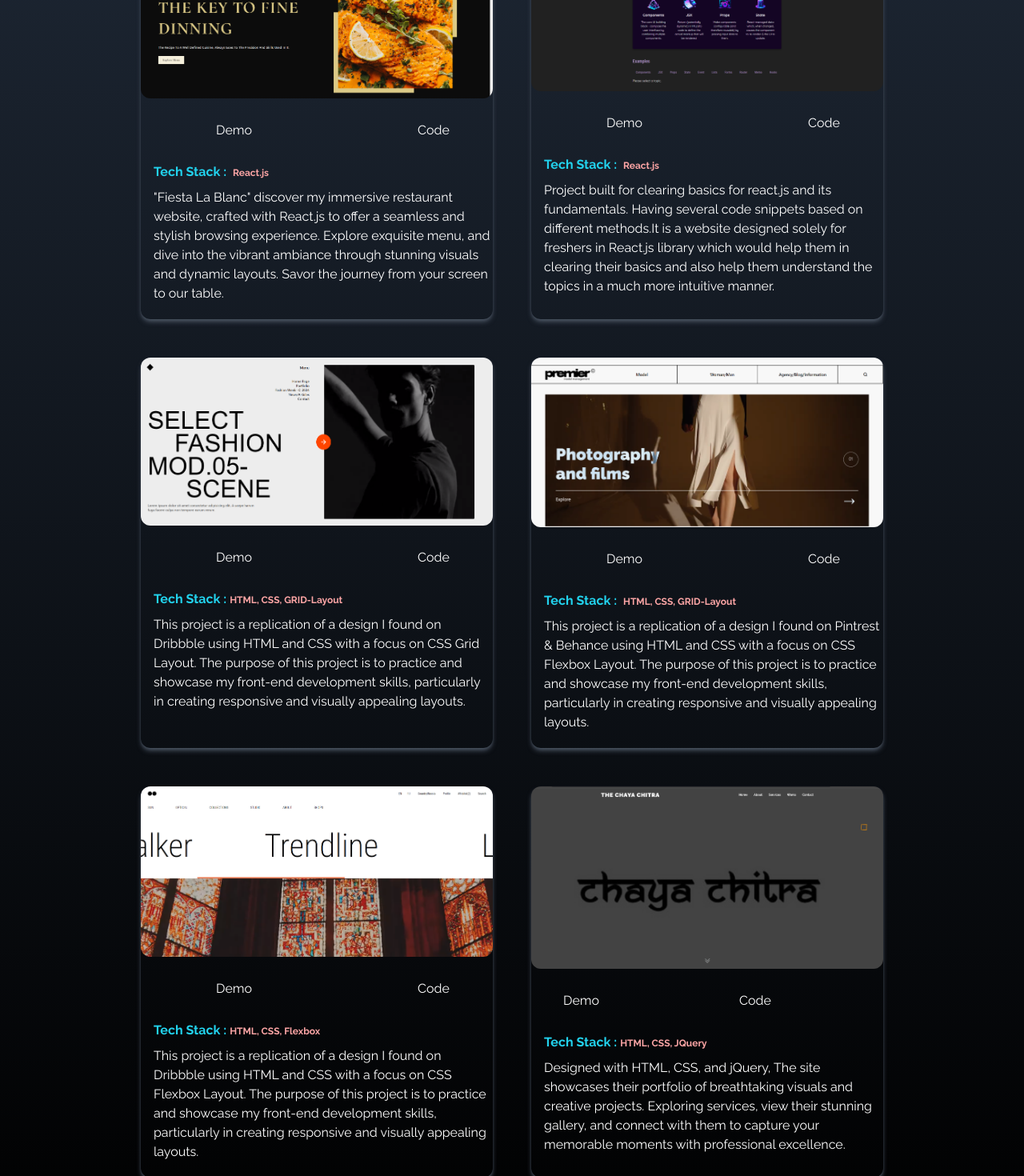
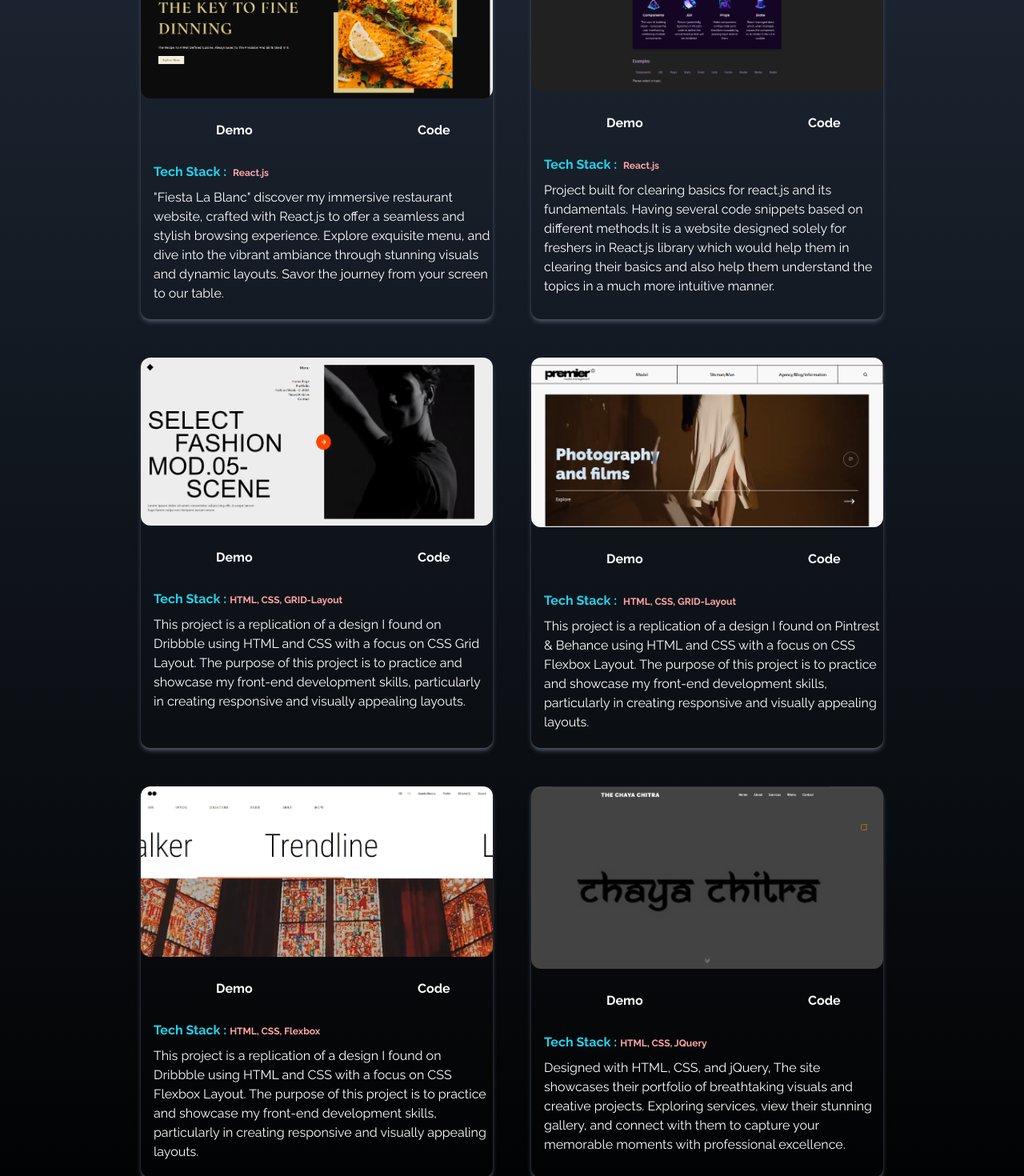
Before and after one commit to Vargos98/personal-portfolio, a React (Create React App) app: page / in a window 1280 px wide. Shown: the part 1060-2530 px from the top of the page at 80% size. Built offline with nearby package versions, Linux system fonts and the light colour scheme.

Commit message:
Update Portfolio.jsx

```diff
--- a/src/components/Portfolio.jsx
+++ b/src/components/Portfolio.jsx
@@ -30,8 +30,8 @@ const Portfolio = () => {
                     <div className='shadow-md shadow-gray-600 rounded-l-xl rounded-r-xl  duration-200 hover:scale-110'>
                         <img src={FiestaLaBlanc} alt="" className='rounded-xl duration-200 hover:scale-105' />
                         <div className='flex items-center justify-center '>
-                            <a href="https://restaurant-react-app-rust.vercel.app/" className='w-1/2 px-6 py-3 m-4 duration-200 hover:scale-105 hover:text-gray-400'>Demo</a>
-                            <a href="https://github.com/Vargos98/restaurant-react-app" className='w-1 px-6 py-3 m-4 duration-200 hover:scale-105 hover:text-gray-400'>Code</a>
+                            <a href="https://restaurant-react-app-rust.vercel.app/" className='w-1/2 px-6 py-3 m-4 duration-200 hover:scale-105 hover:text-gray-400'><strong>Demo</strong></a>
+                            <a href="https://github.com/Vargos98/restaurant-react-app" className='w-1 px-6 py-3 m-4 duration-200 hover:scale-105 hover:text-gray-400'><strong>Code</strong></a>
 
                         </div>
                         <p className='text-md bold inline ml-4 mt-5 mb-5 font-bold text-cyan-400'>Tech Stack : <span className=' text-xs mt-2 text-red-300 ml-1 '> React.js</span> </p>
@@ -45,8 +45,8 @@ const Portfolio = () => {
                     <div className='shadow-md shadow-gray-600 rounded-l-xl rounded-r-xl duration-200 hover:scale-110'>
                         <img src={reactEssentials} alt="" className='rounded-xl  duration-200 hover:scale-105' />
                         <div className='flex items-center justify-center'>
-                            <a href="https://react-essentials-rosy.vercel.app/" className='w-1/2 px-6 py-3 m-4 duration-200 hover:scale-105 hover:text-gray-400'>Demo</a>
-                            <a href="https://github.com/Vargos98/react-essentials" className='w-1 px-6 py-3 m-4 duration-200 hover:scale-105 hover:text-gray-400'>Code</a>
+                            <a href="https://react-essentials-rosy.vercel.app/" className='w-1/2 px-6 py-3 m-4 duration-200 hover:scale-105 hover:text-gray-400'><strong>Demo</strong></a>
+                            <a href="https://github.com/Vargos98/react-essentials" className='w-1 px-6 py-3 m-4 duration-200 hover:scale-105 hover:text-gray-400'><strong>Code</strong></a>
                         </div>
                         <p className='text-md bold inline ml-4 mt-5 mb-5 font-bold text-cyan-400'>Tech Stack : <span className=' text-xs mt-2 text-red-300 ml-1 '> React.js</span></p>
 
@@ -58,8 +58,8 @@ const Portfolio = () => {
                     <div className='shadow-md shadow-gray-600 rounded-l-xl rounded-r-xl  duration-200 hover:scale-110'>
                         <img src={fashion} alt="" className='rounded-xl  duration-200 hover:scale-105' />
                         <div className='flex items-center justify-center'>
-                            <a href="https://dribble-fashion-week.vercel.app/" className='w-1/2 px-6 py-3 m-4 duration-200 hover:scale-105 hover:text-gray-400'>Demo</a>
-                            <a href="https://github.com/Vargos98/profile-page/tree/main" className='w-1 px-6 py-3 m-4 duration-200 hover:scale-105 hover:text-gray-400'>Code</a>
+                            <a href="https://dribble-fashion-week.vercel.app/" className='w-1/2 px-6 py-3 m-4 duration-200 hover:scale-105 hover:text-gray-400'><strong>Demo</strong></a>
+                            <a href="https://github.com/Vargos98/profile-page/tree/main" className='w-1 px-6 py-3 m-4 duration-200 hover:scale-105 hover:text-gray-400'><strong>Code</strong></a>
                         </div>
                         <p className='text-md bold inline ml-4 mt-5 mb-5 font-bold text-cyan-400'>Tech Stack :<span className=' text-xs mt-2 text-red-300 ml-1 '>HTML, CSS, GRID-Layout</span> </p>
 
@@ -71,8 +71,8 @@ const Portfolio = () => {
                     <div className='shadow-md shadow-gray-600 rounded-l-xl rounded-r-xl duration-200 hover:scale-110'>
                         <img src={premier} alt="" className='rounded-xl  duration-200 hover:scale-105' />
                         <div className='flex items-center justify-center'>
-                            <a href="https://premier-website-beta.vercel.app/" className='w-1/2 px-6 py-3 m-4 duration-200 hover:scale-105 hover:text-gray-400'>Demo</a>
-                            <a href="https://github.com/Vargos98/Premier-website" className='w-1 px-6 py-3 m-4 duration-200 hover:scale-105 hover:text-gray-400'>Code</a>
+                            <a href="https://premier-website-beta.vercel.app/" className='w-1/2 px-6 py-3 m-4 duration-200 hover:scale-105 hover:text-gray-400'><strong>Demo</strong></a>
+                            <a href="https://github.com/Vargos98/Premier-website" className='w-1 px-6 py-3 m-4 duration-200 hover:scale-105 hover:text-gray-400'><strong>Code</strong></a>
                         </div>
                         <p className='text-md bold inline ml-4 mt-5 mb-5 font-bold text-cyan-400'>Tech Stack : <span className=' text-xs mt-2 text-red-300 ml-1 '> HTML, CSS, GRID-Layout</span> </p>
 
@@ -83,8 +83,8 @@ const Portfolio = () => {
                     <div className='shadow-md shadow-gray-600 rounded-l-xl rounded-r-xl duration-200 hover:scale-110'>
                         <img src={trendline} alt="" className='rounded-xl  duration-200 hover:scale-105' />
                         <div className='flex items-center justify-center'>
-                            <a href="https://trendline-dribble.vercel.app/" className='w-1/2 px-6 py-3 m-4 duration-200 hover:scale-105 hover:text-gray-400'>Demo</a>
-                            <a href="https://github.com/Vargos98/Trendline-dribble" className='w-1 px-6 py-3 m-4 duration-200 hover:scale-105 hover:text-gray-400'>Code</a>
+                            <a href="https://trendline-dribble.vercel.app/" className='w-1/2 px-6 py-3 m-4 duration-200 hover:scale-105 hover:text-gray-400'><strong>Demo</strong></a>
+                            <a href="https://github.com/Vargos98/Trendline-dribble" className='w-1 px-6 py-3 m-4 duration-200 hover:scale-105 hover:text-gray-400'><strong>Code</strong></a>
                         </div>
                         <p className='text-md bold inline ml-4 mt-5 mb-5 font-bold text-cyan-400'>Tech Stack :<span className=' text-xs mt-2 text-red-300 ml-1 '>HTML, CSS, Flexbox</span></p>
 
@@ -95,8 +95,8 @@ const Portfolio = () => {
                     <div className='shadow-md shadow-gray-600 rounded-l-xl rounded-r-xl   duration-200 hover:scale-110'>
                         <img src={TheChayaChitra} alt="" className='rounded-xl duration-200 hover:scale-105' />
                         <div className='flex items-center justify-center'>
-                            <a href="https://the-chaya-chitra.vercel.app/" className='w-1/2 px-6 py-3 m-4 duration-200 hover:scale-105 hover:text-gray-400'>Demo</a>
-                            <a href="https://github.com/Vargos98/The-Chaya-Chitra" className='w-1/2 px-6 py-3 m-4 duration-200 hover:scale-105 hover:text-gray-400'>Code</a>
+                            <a href="https://the-chaya-chitra.vercel.app/" className='w-1/2 px-6 py-3 m-4 duration-200 hover:scale-105 hover:text-gray-400'><strong>Demo</strong></a>
+                            <a href="https://github.com/Vargos98/The-Chaya-Chitra" className='w-1 px-6 py-3 m-4 duration-200 hover:scale-105 hover:text-gray-400'><strong>Code</strong></a>
                         </div>
                         <p className='text-md bold inline ml-4 mt-5 mb-5 font-bold text-cyan-400'>Tech Stack :<span className=' text-xs mt-2 text-red-300 ml-1 '>HTML, CSS, JQuery</span></p>
 
```
